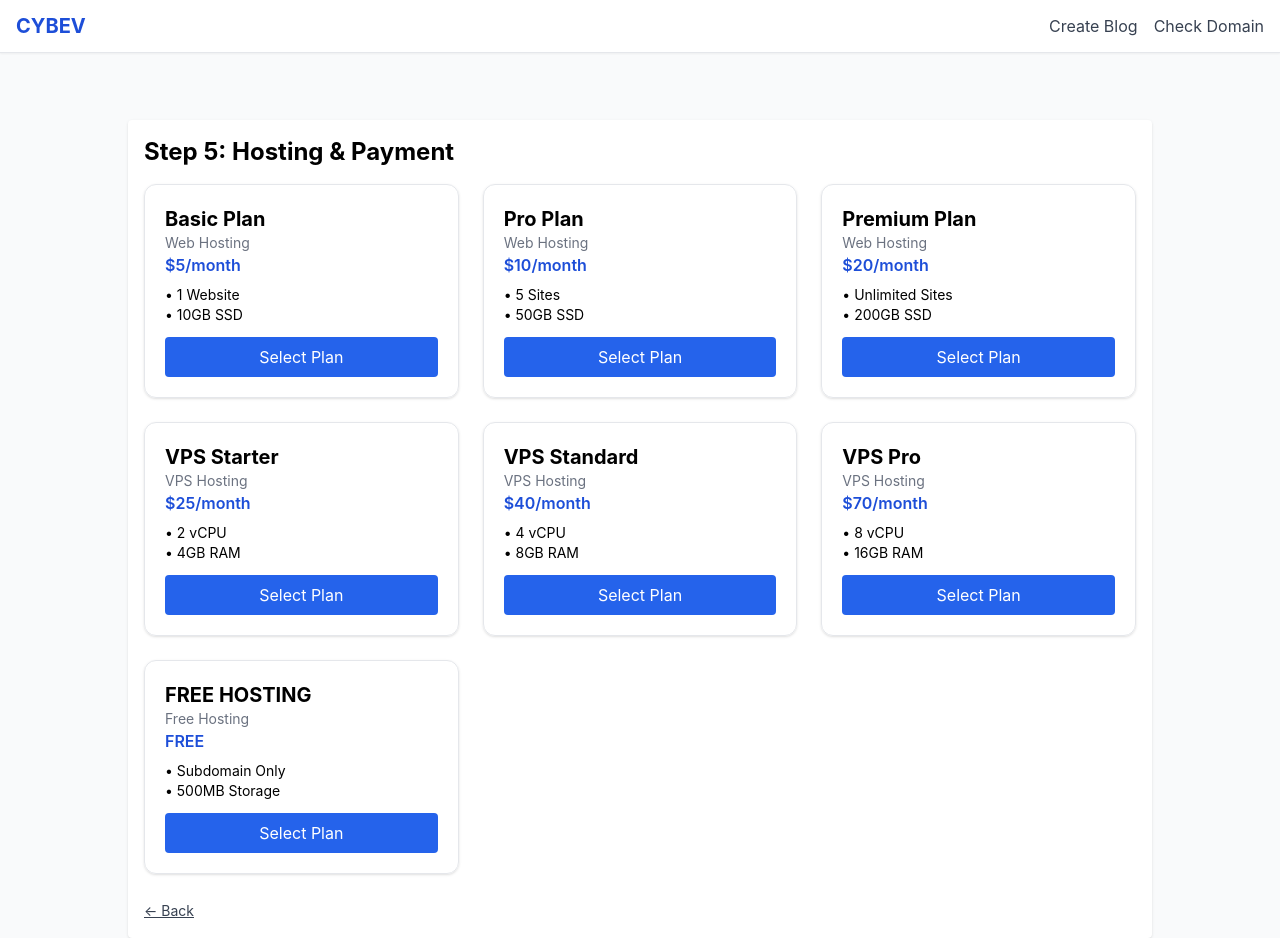
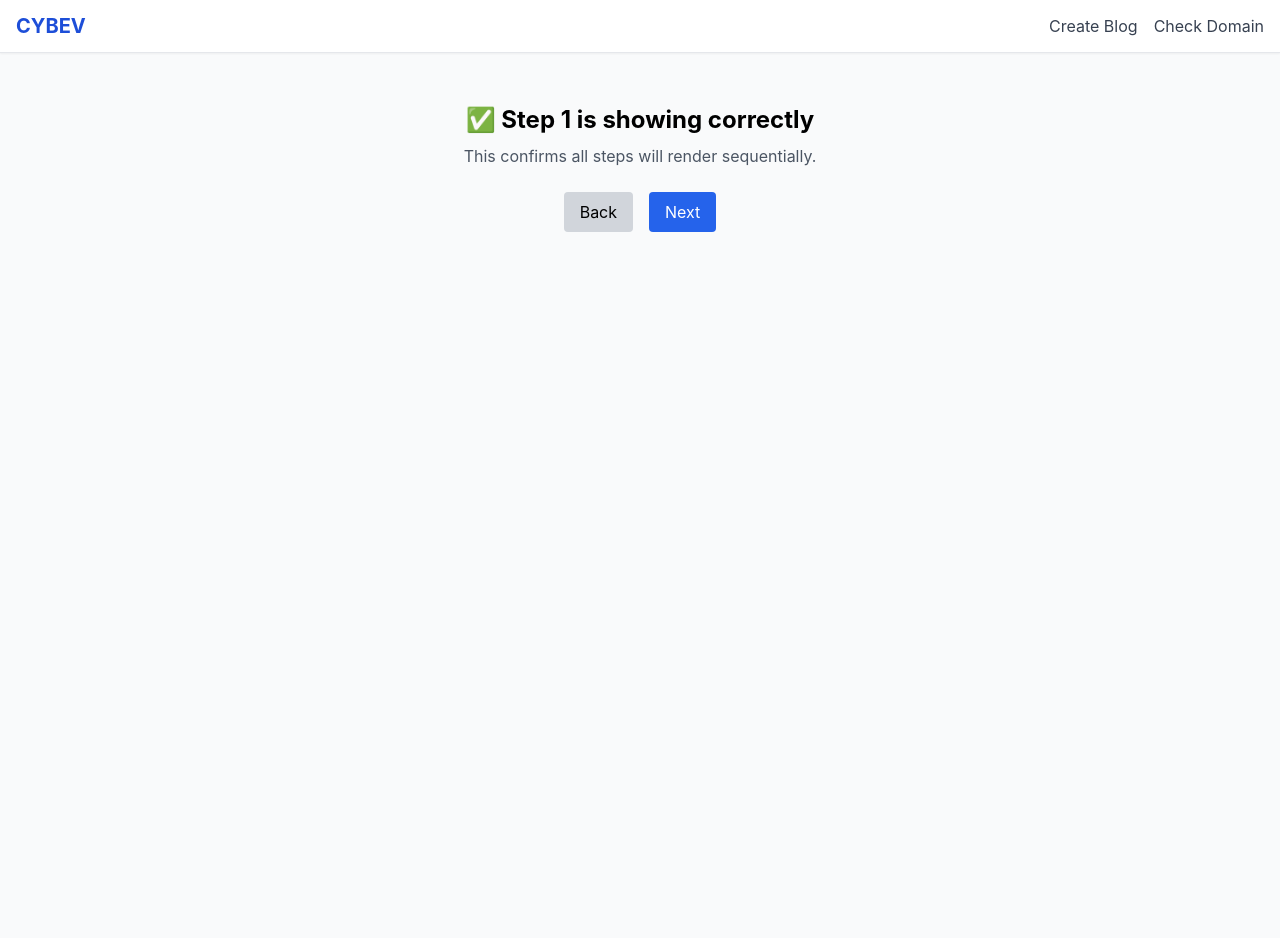
Before and after one commit to cybev1/cybev-frontend, a Next.js app: page /blog/setup in a window 1280 px wide. After the commit the page ends 800 px from the top, so only its background shows below. Built offline with nearby package versions, Linux system fonts and the light colour scheme.

Commit message:
Add files via upload

```diff
--- a/pages/blog/setup.jsx
+++ b/pages/blog/setup.jsx
@@ -2,103 +2,14 @@
 import React, { useState } from 'react';
 
 export default function BlogSetup() {
-  const [step, setStep] = useState(5);
-  const [form, setForm] = useState({
-    domainType: 'subdomain',
-    hostingPlan: null,
-    paymentMethod: '',
-  });
-  const [showPayment, setShowPayment] = useState(false);
-  const [selectedPlan, setSelectedPlan] = useState(null);
-
-  const goBack = () => setStep(prev => prev - 1);
-
-  const plans = [
-    { id: 'basic', name: 'Basic Plan', price: 5, type: 'Web Hosting', features: ['1 Website', '10GB SSD'] },
-    { id: 'pro', name: 'Pro Plan', price: 10, type: 'Web Hosting', features: ['5 Sites', '50GB SSD'] },
-    { id: 'premium', name: 'Premium Plan', price: 20, type: 'Web Hosting', features: ['Unlimited Sites', '200GB SSD'] },
-    { id: 'vps_start', name: 'VPS Starter', price: 25, type: 'VPS Hosting', features: ['2 vCPU', '4GB RAM'] },
-    { id: 'vps_standard', name: 'VPS Standard', price: 40, type: 'VPS Hosting', features: ['4 vCPU', '8GB RAM'] },
-    { id: 'vps_pro', name: 'VPS Pro', price: 70, type: 'VPS Hosting', features: ['8 vCPU', '16GB RAM'] },
-    { id: 'free', name: 'FREE HOSTING', price: 0, type: 'Free Hosting', features: ['Subdomain Only', '500MB Storage'], subdomainOnly: true }
-  ];
-
-  const handleSelect = (plan) => {
-    if (plan.subdomainOnly && form.domainType !== 'subdomain') {
-      alert('This plan is only available for subdomain users.');
-      return;
-    }
-
-    setSelectedPlan(plan);
-    setForm(prev => ({ ...prev, hostingPlan: plan.id }));
-
-    if (plan.price === 0) {
-      alert('Free hosting selected. Blog will be published.');
-    } else {
-      setShowPayment(true);
-    }
-  };
-
-  const handlePayment = () => {
-    alert(
-      "Processing " +
-      form.paymentMethod.toUpperCase() +
-      " payment for " +
-      selectedPlan.name +
-      " ($" +
-      selectedPlan.price +
-      ")"
-    );
-  };
-
+  const [step, setStep] = useState(1); // FIXED: Start at Step 1
   return (
-    <div className="max-w-5xl mx-auto mt-10 p-4 bg-white shadow rounded">
-      <h1 className="text-2xl font-bold mb-4">Step 5: Hosting & Payment</h1>
-      <div className="grid grid-cols-1 md:grid-cols-2 lg:grid-cols-3 gap-6 mb-6">
-        {plans.map(plan => (
-          <div key={plan.id} className="border p-5 rounded-xl shadow">
-            <h2 className="text-xl font-bold">{plan.name}</h2>
-            <p className="text-sm text-gray-500">{plan.type}</p>
-            <p className="text-blue-700 font-semibold text-md mb-2">
-              {plan.price === 0 ? 'FREE' : `$${plan.price}/month`}
-            </p>
-            <ul className="text-sm mb-3">
-              {plan.features.map((f, i) => <li key={i}>• {f}</li>)}
-            </ul>
-            <button
-              className="bg-blue-600 text-white w-full py-2 rounded"
-              onClick={() => handleSelect(plan)}
-            >
-              Select Plan
-            </button>
-          </div>
-        ))}
-      </div>
-
-      {showPayment && selectedPlan && (
-        <div className="mt-6 border-t pt-4">
-          <h3 className="text-lg font-semibold mb-3">Payment for {selectedPlan.name}</h3>
-          <select
-            className="border p-2 rounded w-full mb-2"
-            value={form.paymentMethod}
-            onChange={(e) => setForm({ ...form, paymentMethod: e.target.value })}
-          >
-            <option value="">Select Payment Method</option>
-            <option value="paystack">Paystack</option>
-            <option value="cryptomus">Cryptomus</option>
-          </select>
-          <button
-            disabled={!form.paymentMethod}
-            className="bg-green-600 text-white px-6 py-2 rounded"
-            onClick={handlePayment}
-          >
-            Proceed to Pay ${selectedPlan.price}
-          </button>
-        </div>
-      )}
-
-      <div className="mt-6">
-        <button onClick={goBack} className="text-sm underline text-gray-700">← Back</button>
+    <div className="p-6 text-center">
+      <h1 className="text-2xl font-bold mb-2">✅ Step {step} is showing correctly</h1>
+      <p className="text-gray-600">This confirms all steps will render sequentially.</p>
+      <div className="mt-6 space-x-4">
+        <button onClick={() => setStep(s => Math.max(1, s - 1))} className="bg-gray-300 px-4 py-2 rounded">Back</button>
+        <button onClick={() => setStep(s => Math.min(5, s + 1))} className="bg-blue-600 text-white px-4 py-2 rounded">Next</button>
       </div>
     </div>
   );
```
